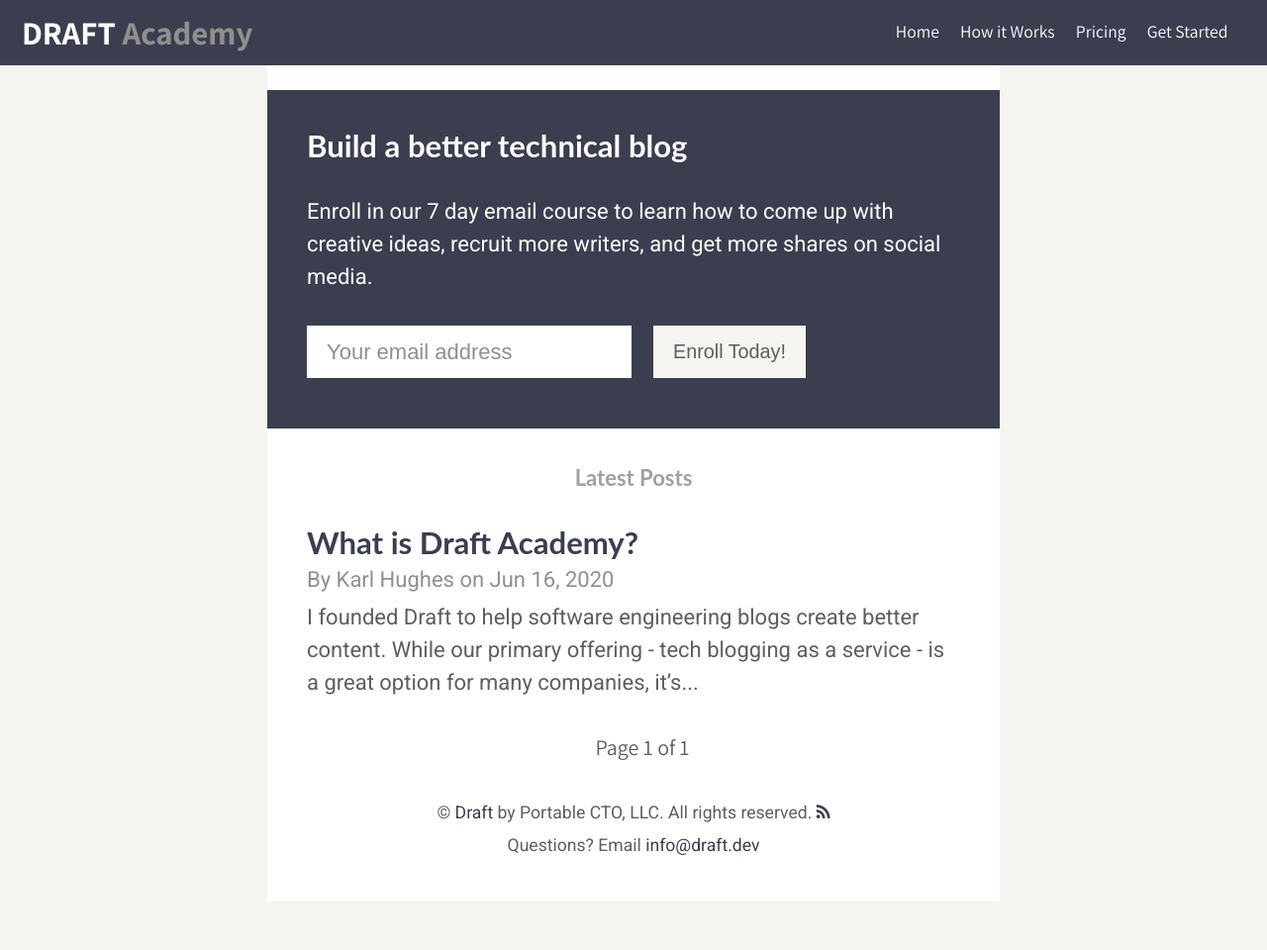
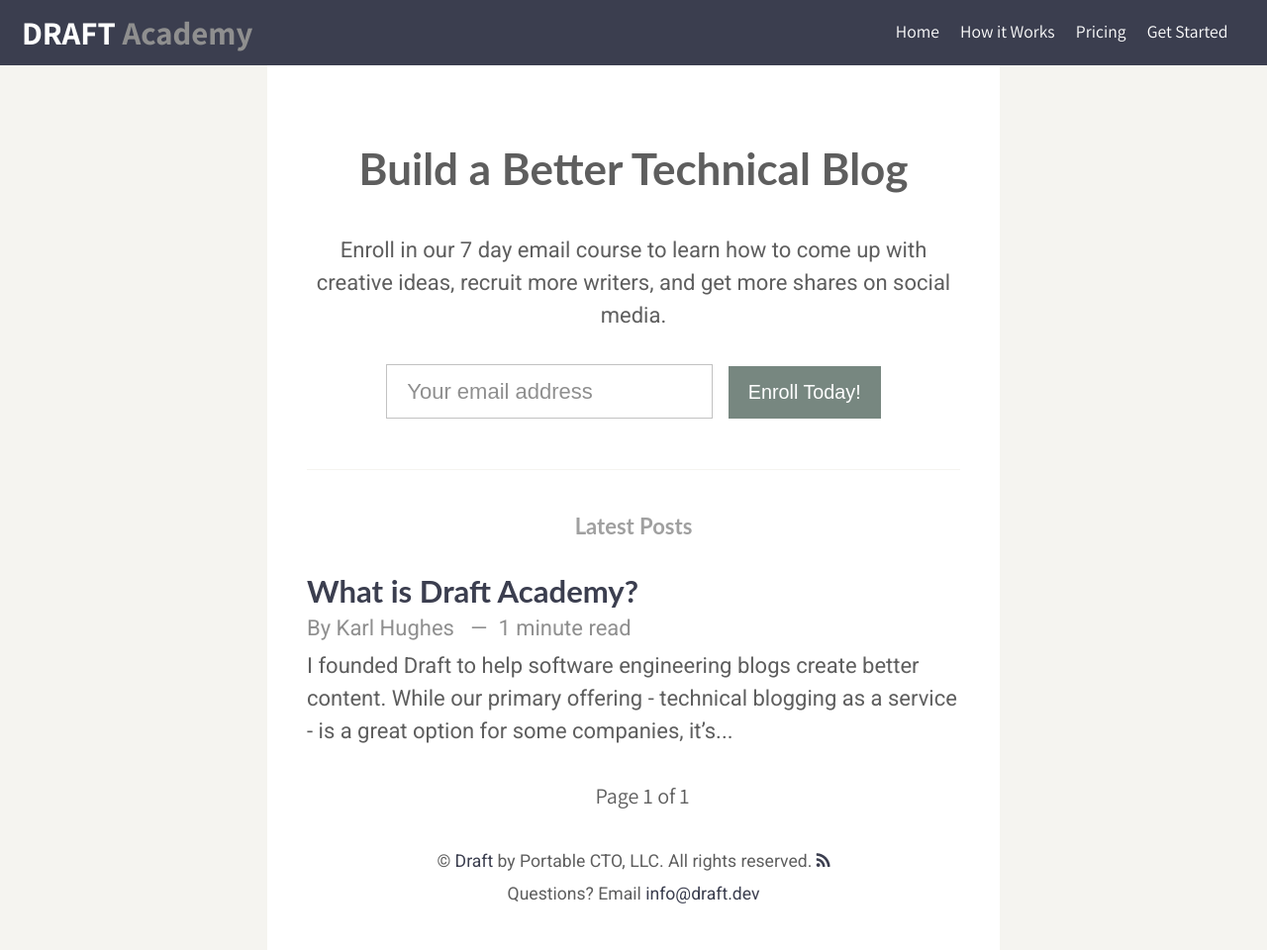
Before and after one commit to karllhughes/learn, a Jekyll site: the page built from index.html, in a window 1280 px wide. Shown: the whole page at 99% size. Built offline with Jekyll 4.4.1, drawn with Linux system fonts in a browser that asks for light colours; the list of posts is cut into pages by our own code; before the commit the page ends 911 px from its top, so only the background shows below that.

Commit message:
Adding some styling

```diff
--- /dev/null
+++ b/_includes/signup-home.html
@@ -0,0 +1,23 @@
+<section class="signup-home" id="mc_embed_signup">
+  <form action="https://dev.us15.list-manage.com/subscribe/post?u=4eba8b205fc13380cd3e6f3fc&amp;id=d9774be985" method="post" id="mc-embedded-subscribe-form" name="mc-embedded-subscribe-form" class="validate" target="_blank" novalidate>
+    <div id="mc_embed_signup_scroll">
+      <h2>Build a Better Technical Blog</h2>
+      <p>Enroll in our 7 day email course to learn how to come up with creative ideas, recruit more writers, and get more shares on social media.</p>
+      <div class="action clearfix">
+        <div class="mc-field-group email-group">
+          <label for="mce-EMAIL" class="sr-only">Email Address </label>
+          <input type="email" placeholder="Your email address" name="EMAIL" class="required email" id="mce-EMAIL" required>
+        </div>
+        <div class="submit-group">
+          <input type="submit" value="Enroll Today!" name="subscribe" id="mc-embedded-subscribe" class="button signup-home-submit">
+        </div>
+      </div>
+      <div id="mce-responses" class="clearfix">
+        <div class="response" id="mce-error-response" style="display:none"></div>
+        <div class="response" id="mce-success-response" style="display:none"></div>
+      </div>
+    </div>
+    <!-- real people should not fill this in and expect good things - do not remove this or risk form bot signups-->
+    <div style="position: absolute; left: -5000px;" aria-hidden="true"><input type="text" name="b_4eba8b205fc13380cd3e6f3fc_d9774be985" tabindex="-1" value=""></div>
+  </form>
+</section>
--- a/_layouts/post.html
+++ b/_layouts/post.html
@@ -5,8 +5,7 @@
   <div class="post-content">
     <h1 class="page-title">{{page.title}}</h1>
     <p class="post-meta">
-      By {{page.author}} on
-      {{page.date | date: '%b %d, %Y'}}&nbsp;&nbsp;&nbsp;—&nbsp;
+      By {{page.author}}&nbsp;&nbsp;&nbsp;—&nbsp;
       {% capture words %}{{ page.content | number_of_words }}{% endcapture %}{% unless words contains "-" %}{{ words | plus: 250 | divided_by: 250 | append: " minute read" }}{% endunless %}
     </p>
 
--- a/_sass/_variables.scss
+++ b/_sass/_variables.scss
@@ -4,6 +4,7 @@
 $dark-green: #778780;
 $dark-green-hover: #5A6962;
 $gold: #B3AA8D;
+$light-gray: #c2c2c2;
 $gray: #8F8F8F;
 $dark-gray: #5E5E5E;
 $blue-gray: #3B3E4F;
--- a/_sass/parts/_signup.scss
+++ b/_sass/parts/_signup.scss
@@ -8,6 +8,53 @@
     margin-top: 0;
   }
 
+  .action {
+    .email-group {
+      float: left;
+    }
+
+    .submit-group {
+      float: left;
+      input[type=submit] {
+        background-color: $off-white;
+        cursor: pointer;
+      }
+      input[type=submit]:hover {
+        background-color: $off-white-hover;
+      }
+    }
+  }
+}
+
+.signup-home {
+  text-align: center;
+  border-bottom: 1px solid $off-white;
+  padding-bottom: 40px;
+  margin-bottom: 40px;
+  h2 {
+    font-size: 2rem;
+  }
+
+  .action {
+    .email-group {
+      display: inline-block;
+    }
+    .submit-group {
+      display: inline-block;
+
+      input[type=submit] {
+        background-color: $dark-green;
+        color: $white;
+        cursor: pointer;
+      }
+      input[type=submit]:hover {
+        background-color: $dark-green-hover;
+      }
+    }
+  }
+}
+
+.signup, .signup-home {
   .action {
     line-height: 1.5rem;
     margin-top: 1.5rem;
@@ -22,21 +69,14 @@
     }
 
     .email-group {
-      float: left;
-      margin-right: 1rem;
+      margin-right: .5rem;
+      input {
+        border: 1px solid $light-gray;
+      }
     }
 
     .submit-group {
-      float: left;
       font-size: .9rem;
-
-      input[type=submit] {
-        background-color: $off-white;
-        cursor: pointer;
-      }
-      input[type=submit]:hover {
-        background-color: $off-white-hover;
-      }
     }
 
     ::placeholder { /* Chrome, Firefox, Opera, Safari 10.1+ */
--- a/index.html
+++ b/index.html
@@ -1,15 +1,15 @@
 ---
 layout: main
 ---
-{% include signup.html %}
+{% include signup-home.html %}
 <h2 class="home-page-header">Latest Posts</h2>
 {% for post in paginator.posts %}
 <article class="post">
   <div class="post-content">
     <h3 class="post-title"><a href="{{post.url | prepend: site.baseurl}}">{{post.title}}</a></h3>
     <p class="post-meta">
-      By {{post.author}} on
-      {{post.date | date: '%b %d, %Y'}}
+      By {{post.author}}&nbsp;&nbsp;&nbsp;—&nbsp;
+      {% capture words %}{{ page.content | number_of_words }}{% endcapture %}{% unless words contains "-" %}{{ words | plus: 250 | divided_by: 250 | append: " minute read" }}{% endunless %}
     </p>
     <p class="post-summary">{{ post.content | strip_html | truncatewords: 30 }}</p>
   </div>
```
Also changed, not shown: _posts/2020-06-16-introduction.markdown (+8 -1 lines).
